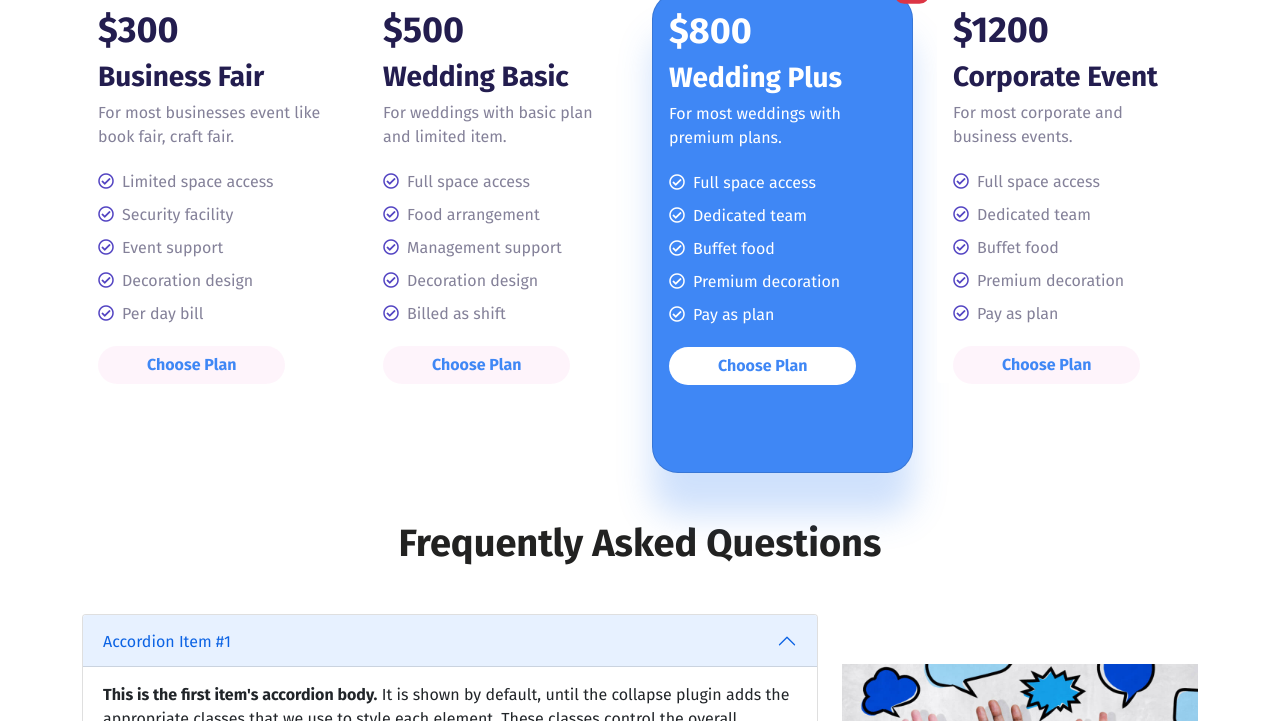
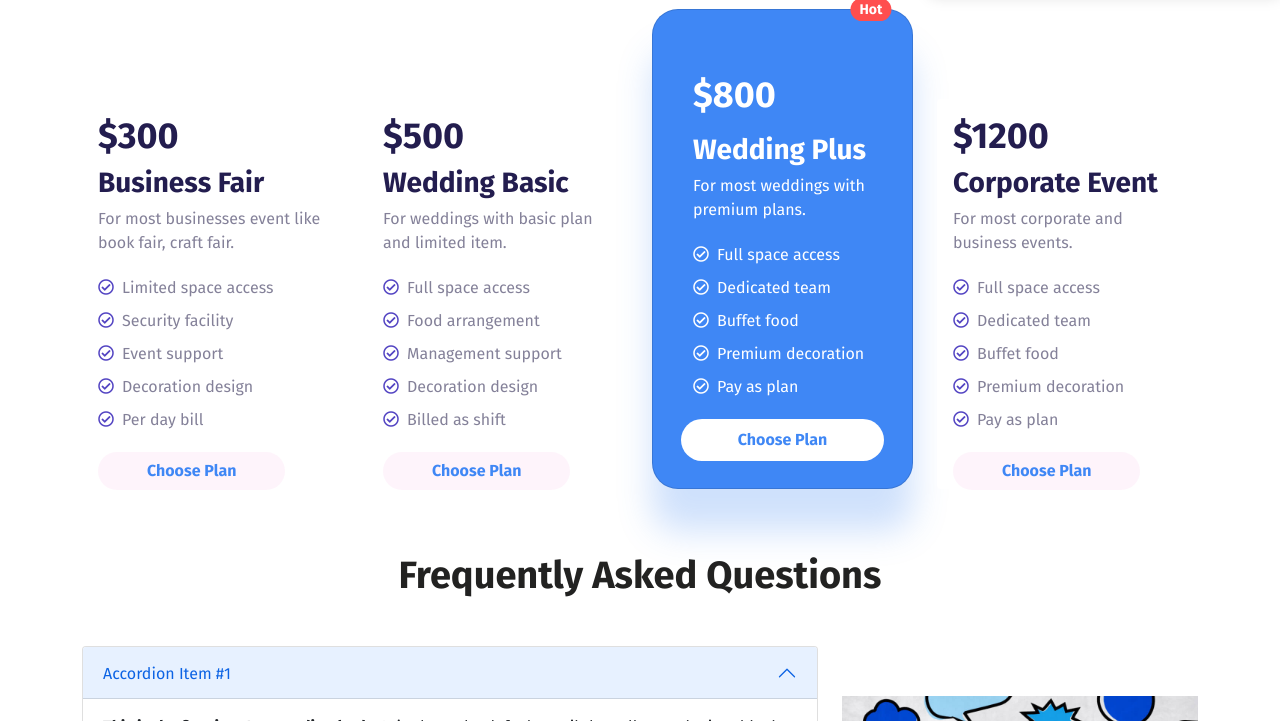
Before and after one commit to limonzishad/convention-center, a plain HTML site: page index.html in a window 1280 px wide. Shown: the part 700-1421 px from the top of the page. Drawn offline with Linux system fonts and the light colour scheme.

Commit message:
our pakages updated

```diff
--- a/css/style.css
+++ b/css/style.css
@@ -51,3 +51,9 @@
     font-size: 38px;
     font-weight: 700;
 }
+.badgePosition{
+    position: absolute;
+    right: 0;
+    background-color: #FF4E4E;
+    font-size: 14px;
+}
--- a/index.html
+++ b/index.html
@@ -103,9 +103,9 @@
             </div>
         </div>
         <!-- packages section -->
-        <section class="container py-5">
+        <section class="container my-5">
             <h2 class="text-center sectionTitle">Our Packages</h2>
-            <div class="row">
+            <div class="row align-items-end py-3">
                 <div class="col-md-3">
                     <div class="card cardHeight">
                         <div class="card-body">
@@ -160,35 +160,37 @@
                         </div>
                     </div>
                 </div>
-                <div class="col-md-3">
+                <div class="col-md-3 position-relative">
+                    <div>
                         <div class="card hotCard">
-                        <span
-                            class="position-absolute top-0 start-100 translate-middle badge rounded-pill bg-danger">Hot
+                            <span class="translate-middle badge rounded-pill badgePosition">Hot
                             </span>
                             <div class="card-body">
-                            <div>
-                                <h3 class="cardTitle2" style="font-size: 36px;">$800</h3>
-                                <h5 class="cardTitle2" style="font-size: 28px;">Wedding Plus</h5>
+                                <div class="mt-5">
+                                    <h3 class="cardTitle2 px-4" style="font-size: 36px;">$800</h3>
+                                    <h5 class="cardTitle2 px-4 pt-2" style="font-size: 28px;">Wedding Plus</h5>
                                 </div>
-                            <p class="card-text">For most weddings with premium plans.
+                                <p class="card-text px-4">For most weddings with premium plans.
                                 </p>
                                 <div class="d-flex flex-column justify-content-center">
-                                <i style="color: white;" class="far fa-check-circle py-2">&nbsp <span
+                                    <i style="color: white;" class="far fa-check-circle px-4 py-2">&nbsp <span
                                             style="color: white;">Full space
                                             access</span> </i>
-                                <i style="color: white;" class="far fa-check-circle py-2">&nbsp <span
+                                    <i style="color: white;" class="far fa-check-circle px-4 py-2">&nbsp <span
                                             style="color: white;">Dedicated
                                             team</span></i>
-                                <i style="color: white;" class="far fa-check-circle py-2">&nbsp <span
+                                    <i style="color: white;" class="far fa-check-circle px-4 py-2">&nbsp <span
                                             style="color: white;">Buffet food</span></i>
-                                <i style="color: white;" class="far fa-check-circle py-2">&nbsp <span
+                                    <i style="color: white;" class="far fa-check-circle px-4 py-2">&nbsp <span
                                             style="color: white;">Premium
                                             decoration</span></i>
-                                <i style="color: white;" class="far fa-check-circle py-2">&nbsp <span
+                                    <i style="color: white;" class="far fa-check-circle px-4 py-2">&nbsp <span
                                             style="color: white;">Pay as plan</span></i>
                                 </div>
-                            <div class="py-3">
-                                <a href="#" class="btn cardButton2 rounded-pill px-5">Choose Plan</a>
+                                <div class="py-3 d-flex justify-content-center">
+                                    <a href="#" class="btn cardButton2 rounded-pill py-2 px-5">&nbsp&nbspChoose
+                                        Plan&nbsp&nbsp</a>
+                                </div>
                             </div>
                         </div>
                     </div>
```
Lines whose indentation alone changed are shown as unchanged.
